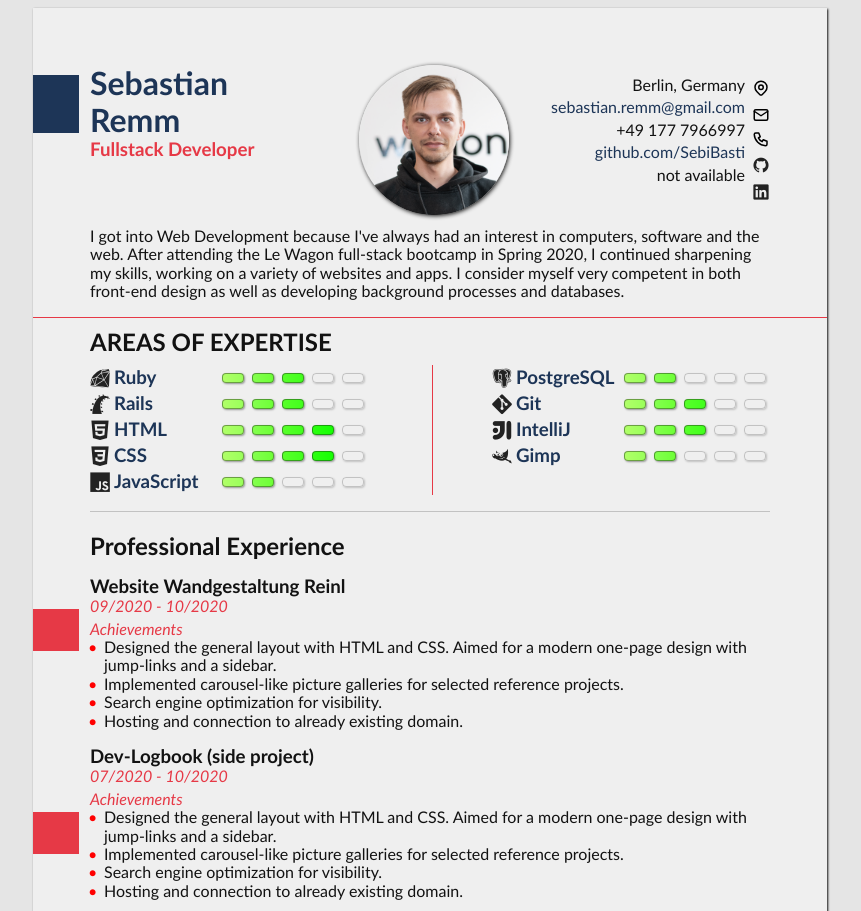
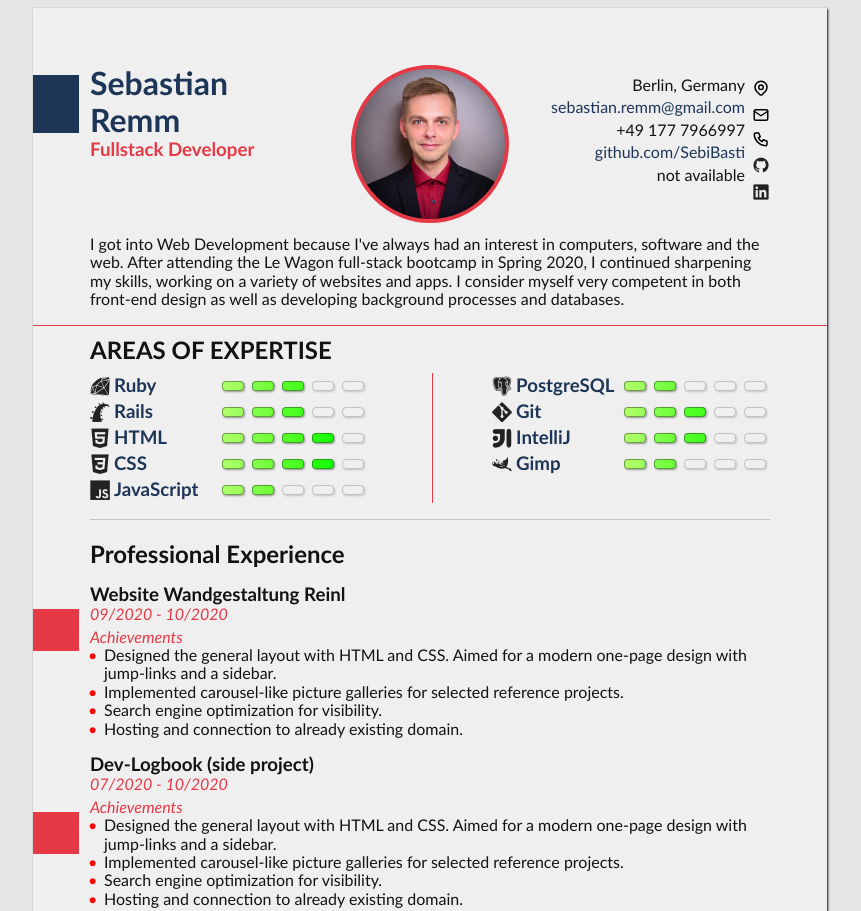
Before and after one commit to SebiBasti/lebenslauf, a website built with Parcel: page index.html in a window 1280 px wide. Shown: the top 911 px of the page, without its empty margins (210-1071 px from the left). Built offline with nearby package versions, Linux system fonts and the light colour scheme.

Commit message:
- updated profile picture

```diff
--- a/css/main.css
+++ b/css/main.css
@@ -181,18 +181,15 @@ a:hover {
 }
 
 .profile-pic {
-  object-fit: contain;
-  object-position: center;
+  flex-shrink: 0;
+  border: 4px solid var(--red);
   border-radius: 50%;
-  box-shadow: 1px 1px 4px rgb(18,18,18);
   margin: 0 40px;
   width: 150px;
   height: 150px;
-  background: rgb(18,18,18);
-  background: -moz-linear-gradient(0deg, rgba(18,18,18,1) 0%, rgba(235,235,235,1) 50%, rgba(235,235,235,0) 100%);
-  background: -webkit-linear-gradient(0deg, rgba(18,18,18,1) 0%, rgba(235,235,235,1) 50%, rgba(235,235,235,0) 100%);
-  background: linear-gradient(0deg, rgba(18,18,18,1) 0%, rgba(235,235,235,1) 50%, rgba(235,235,235,0) 100%);
-  filter: progid:DXImageTransform.Microsoft.gradient(startColorstr="#121212",endColorstr="#ebebeb",GradientType=1);
+  background-image: url("../img/profile-pic-round_2.png");
+  background-size: 101%;
+  background-position: center;
 }
 
 .top-links {
--- a/index.html
+++ b/index.html
@@ -39,7 +39,7 @@
           <h1 class="top-name">Sebastian Remm</h1>
           <h3 class="top-profession">Fullstack Developer</h3>
         </div>
-        <img src="img/profile-pic-round.png" alt="Nahaufnahme Sebastian Remm" class="profile-pic">
+        <div class="profile-pic"></div>
         <ul class="top-links">
           <li class="top-links-line">Berlin, Germany</li>
           <li class="top-links-line"><a href="mailto:sebastian.remm@gmail.com" class="email-link">sebastian.remm@gmail.com</a></li>
```
Also changed, not shown: img/profile-pic-round_2.png (added).
